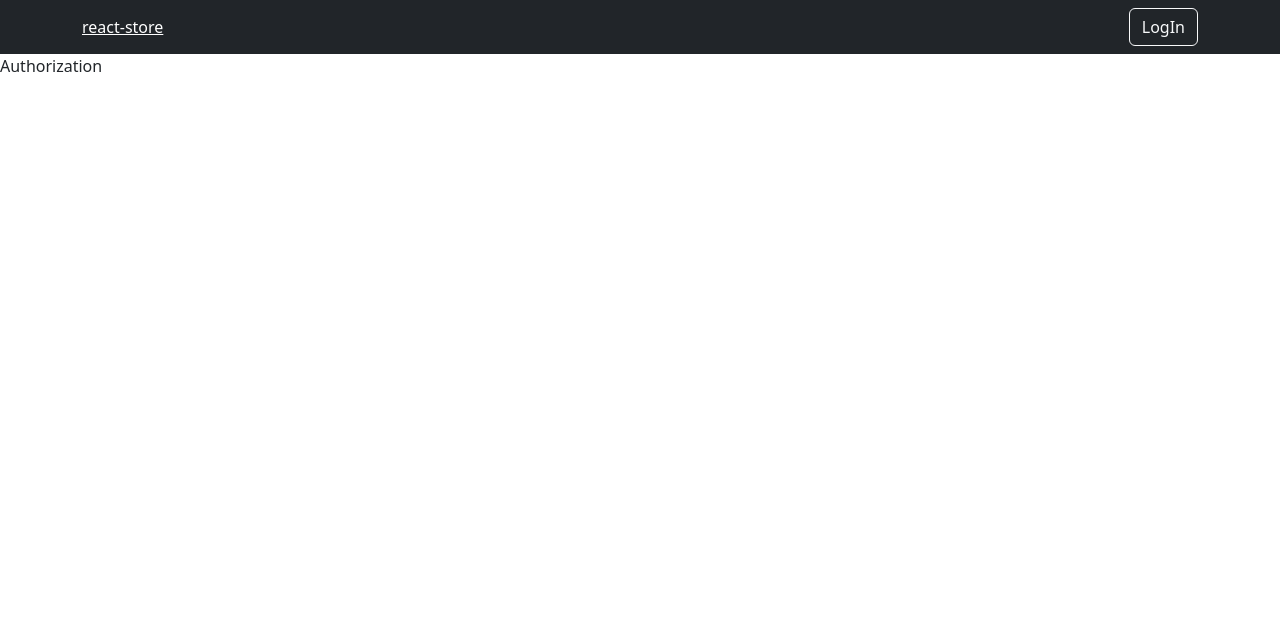
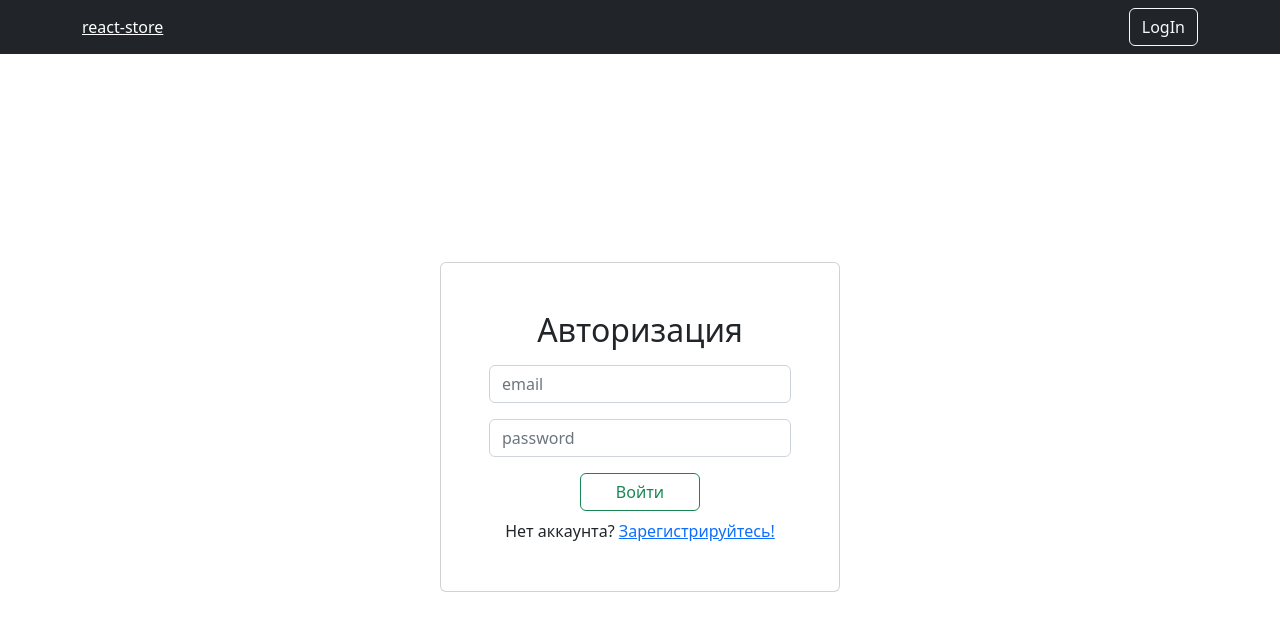
Before and after one commit to 4il612/react-store-client, a React (Create React App) app: page /login in a window 1280 px wide. Shown: the top 630 px of the page. Built offline with nearby package versions, Linux system fonts and the light colour scheme.

Commit message:
feat: auth page (login and registration)
Added bootstrap templates and page render depends on useLocation

```diff
--- a/src/components/NavBar.tsx
+++ b/src/components/NavBar.tsx
@@ -17,7 +17,8 @@
         <Nav className="ml-auto" style={{color: "white"}}>
           {user.isAuth ?
               <Container>
-              <Button variant="outline-light">Admin</Button>
+              {user.user.role === "ADMIN" && <Button variant="outline-light">Admin</Button>}
+
               <Button style={{marginLeft: '8px'}} onClick={() => user.setIsAuth(false)} variant="outline-light">exit</Button>
               </Container>
             :
--- a/src/pages/Auth.tsx
+++ b/src/pages/Auth.tsx
@@ -1,8 +1,50 @@
+import { Card, Container, Form, Button } from "react-bootstrap"
+import { NavLink, useLocation } from "react-router-dom"
+import { LOGIN_ROUTE, REGISTER_ROUTE } from "../utils/consts"
+
 const Auth = () => {
+    const location = useLocation()
+    const isLogin = location.pathname === LOGIN_ROUTE
+
     return (
-        <>
-            Authorization
-        </>
+        <Container
+            className="d-flex justify-content-center align-items-center"
+            style={{height: window.innerHeight - 54}}
+        >
+            <Card
+                style={{width: 400}}
+                className="p-5"
+            >
+                <h2 className="m-auto">{isLogin ? 'Авторизация' : 'Регистрация'}</h2>
+                <Form className="d-flex flex-column">
+                    <Form.Control
+                        className="mt-3"
+                        placeholder="email"
+                    />
+                    <Form.Control
+                        className="mt-3"
+                        placeholder="password"
+                    />
+                </Form>
+                <Button
+                    className="mt-3 align-self-center"
+                    style={{minWidth: 120}}
+                    variant="outline-success"
+                >
+                    {isLogin ? 'Войти' : 'Регистрация'}
+                </Button>
+                {isLogin ?
+                    <div className="mt-2 align-self-center">
+                        Нет аккаунта? <NavLink to={REGISTER_ROUTE}>Зарегистрируйтесь!</NavLink>
+                    </div>
+                    :
+                    <div className="mt-2 align-self-center">
+                        Уже есть аккаунт? <NavLink to={LOGIN_ROUTE}>Войдите!</NavLink>
+                    </div>
+                }
+
+            </Card>
+        </Container>
     )
 }
 
```
